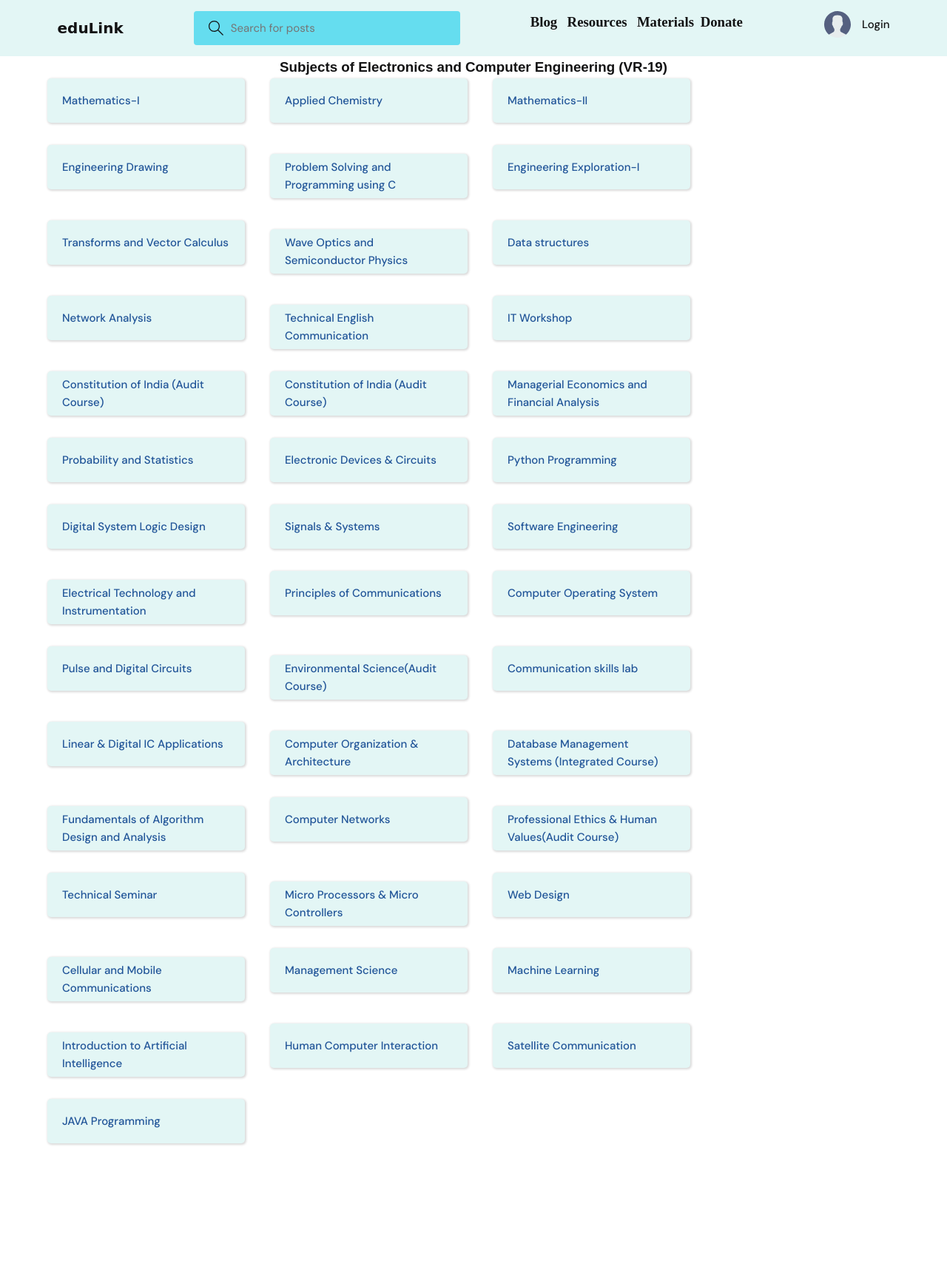
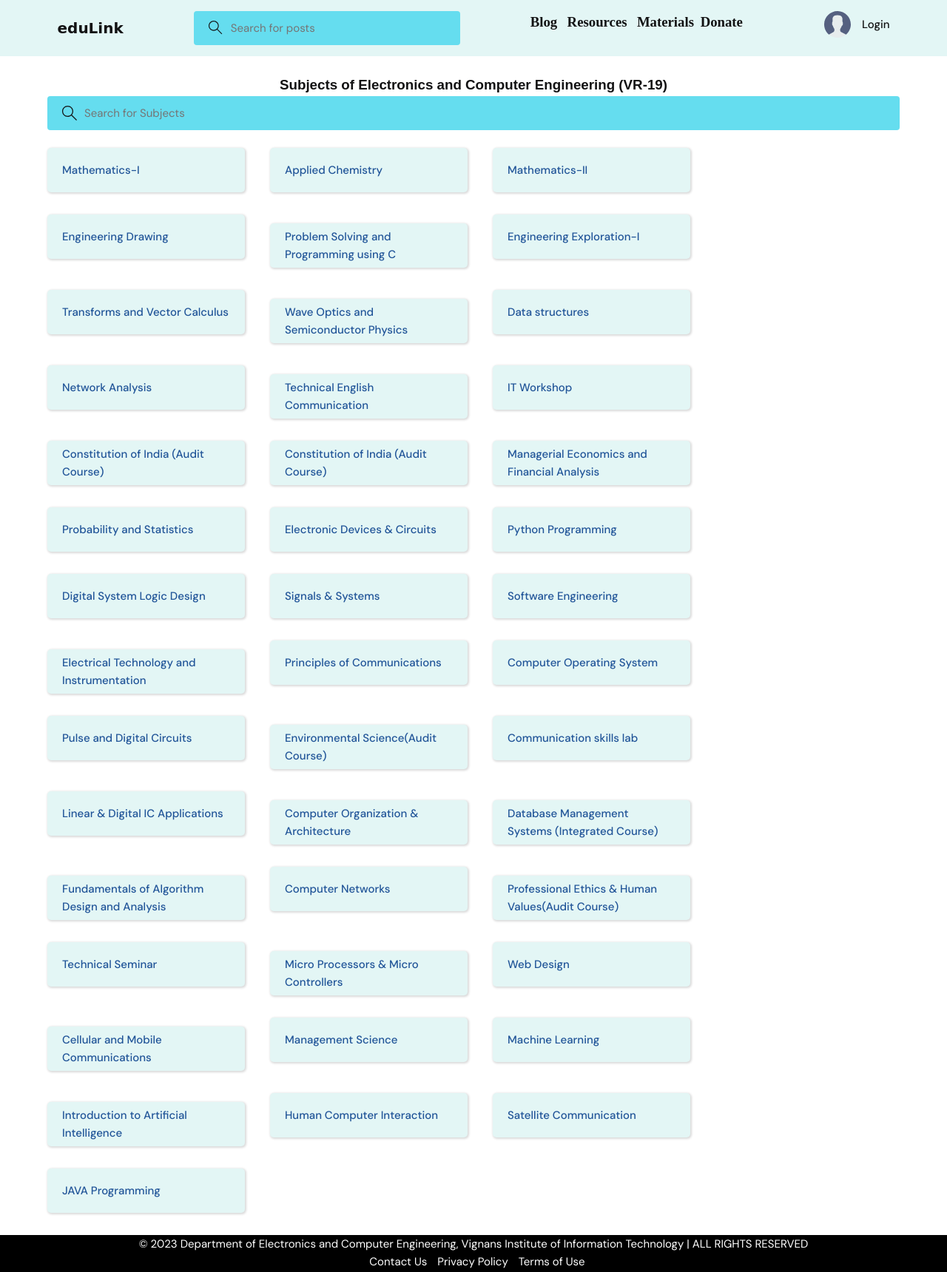
Before and after one commit to lakshman415/edulink, a Django app: page /materials/subjects/ in a window 1280 px wide. Shown: the whole page at 74% size. Before the commit the page ends 1549 px from the top, so only its background shows below. Run offline with Django 4.2, Linux system fonts and the light colour scheme; data comes from the database, SQL or seed files in the repository.

Commit message:
Footer added

```diff
--- a/templates/base.html
+++ b/templates/base.html
@@ -40,6 +40,9 @@
     <title>eduLink</title>
   </head>
   <body>
-    {% include 'navbar.html' %} {% block content %}{% endblock %}
+    {% include 'navbar.html' %} {% block content %}
+    {% include 'footer.html' %}
+
+    {% endblock %}
   </body>
 </html>
--- /dev/null
+++ b/templates/footer.html
@@ -0,0 +1,48 @@
+<style>
+    html {
+      position: relative;
+      min-height: 100%;
+    }
+
+    body {
+      margin-bottom: 50px; /* set margin bottom equal to footer height */
+    }
+
+    .footer {
+      position: absolute;
+      bottom: 0;
+      width: 100%;
+      height: 50px;
+      background-color: black;
+      color: white;
+    }
+
+    .footer-links {
+      list-style: none;
+      padding: 0;
+      margin: 0;
+      text-align: center;
+    }
+
+    .footer-links li {
+      display: inline-block;
+      margin-left: 10px;
+    }
+  </style>
+
+  <footer class="footer">
+    <div class="container">
+      <div class="row">
+        <div class="col-md-6">
+          <p align='center'>&copy; 2023 Department of Electronics and Computer Engineering, Vignans Institute of Information Technology | ALL RIGHTS RESERVED </p>
+        </div>
+        <div class="col-md-6">
+          <ul class="footer-links">
+            <li style="display: inline-block;"><a href="#" style="color: white;">Contact Us</a></li>
+            <li style="display: inline-block; margin-left: 10px;" ><a href="#" style="color: white;">Privacy Policy</a></li>
+            <li style="display: inline-block; margin-left: 10px;"><a href="#" style="color: white;">Terms of Use</a></li>
+          </ul>
+        </div>
+      </div>
+    </div>
+  </footer>
--- a/templates/main.html
+++ b/templates/main.html
@@ -29,6 +29,7 @@
 
 
     {% endblock %}
+    {% include 'footer.html' %}
 
     <script src="{% static 'js/script.js' %}"></script>
 
--- a/templates/navbar.html
+++ b/templates/navbar.html
@@ -5,21 +5,19 @@
 <header class="header header--loggedIn">
   <div class="container">
     <a href="{% url 'home' %}" class="header__logo">
-      {% comment %} <img src="{% static 'images/logo.svg' %}" /> {% endcomment %}
+      {% comment %} <img src="{% static 'icon.png' %}" alt="Logo"> {% endcomment %}
 
-      <h1 style="color: #121213; font-weight: bold; font-family: 'Comic Sans MS', cursive, sans-serif;">eduLink</h1>
+    <h1 style="color: #121213; font-weight: bold; font-family: 'Comic Sans MS', cursive, sans-serif;">eduLink</h1>
 
-
-
-    </a>
+</a>
     <form class="header__search" method="GET" action="{% url 'home' %}">
       <label>
         <svg
           version="1.1"
           xmlns="http://www.w3.org/2000/svg"
-          width="32"
-          height="32"
-          viewBox="0 0 32 32"
+          width="35"
+          height="35"
+          viewBox="0 0 35 35"
         >
           <title>search</title>
           <path
--- a/templates/resource_list.html
+++ b/templates/resource_list.html
@@ -46,5 +46,4 @@
     <div class="clear"></div>
   </div>
 </div>
-
 {% endblock content %}
--- a/templates/subject_list.html
+++ b/templates/subject_list.html
@@ -1,6 +1,7 @@
 {% extends 'main.html' %}
 
 {% block content %}
+<br>
 {% comment %} <!DOCTYPE html>
 <html>
 <head>
@@ -78,8 +79,22 @@
 </html> {% endcomment %}
 
 
+  <center> <h3 class="text-center" style="color: #121213; font-family: 'Arial', sans-serif; font-size: 1.25em;">Subjects of Electronics and Computer Engineering (VR-19)</h3> </center>
 
-  <center> <h3 class="text-center" style="color: #121213; font-family: 'Arial', sans-serif; font-size: 1.25em;">Subjects of Electronics and Computer Engineering (VR-19)</h3> </center>
+  <div class="container">
+	<form action="{% url 'home' %}" method="GET" class="header__search">
+		<label>
+		  <svg version="1.1" xmlns="http://www.w3.org/2000/svg" width="32" height="32" viewBox="0 0 32 32">
+			<title>search</title>
+			<path
+			  d="M32 30.586l-10.845-10.845c1.771-2.092 2.845-4.791 2.845-7.741 0-6.617-5.383-12-12-12s-12 5.383-12 12c0 6.617 5.383 12 12 12 2.949 0 5.649-1.074 7.741-2.845l10.845 10.845 1.414-1.414zM12 22c-5.514 0-10-4.486-10-10s4.486-10 10-10c5.514 0 10 4.486 10 10s-4.486 10-10 10z">
+			</path>
+		  </svg>
+		  <input name="q" placeholder="Search for Subjects" />
+		</label>
+	  </form>
+	</div>
+<br>
   <div class="container">
     <div class="row">
       <div class="col-12">
```
